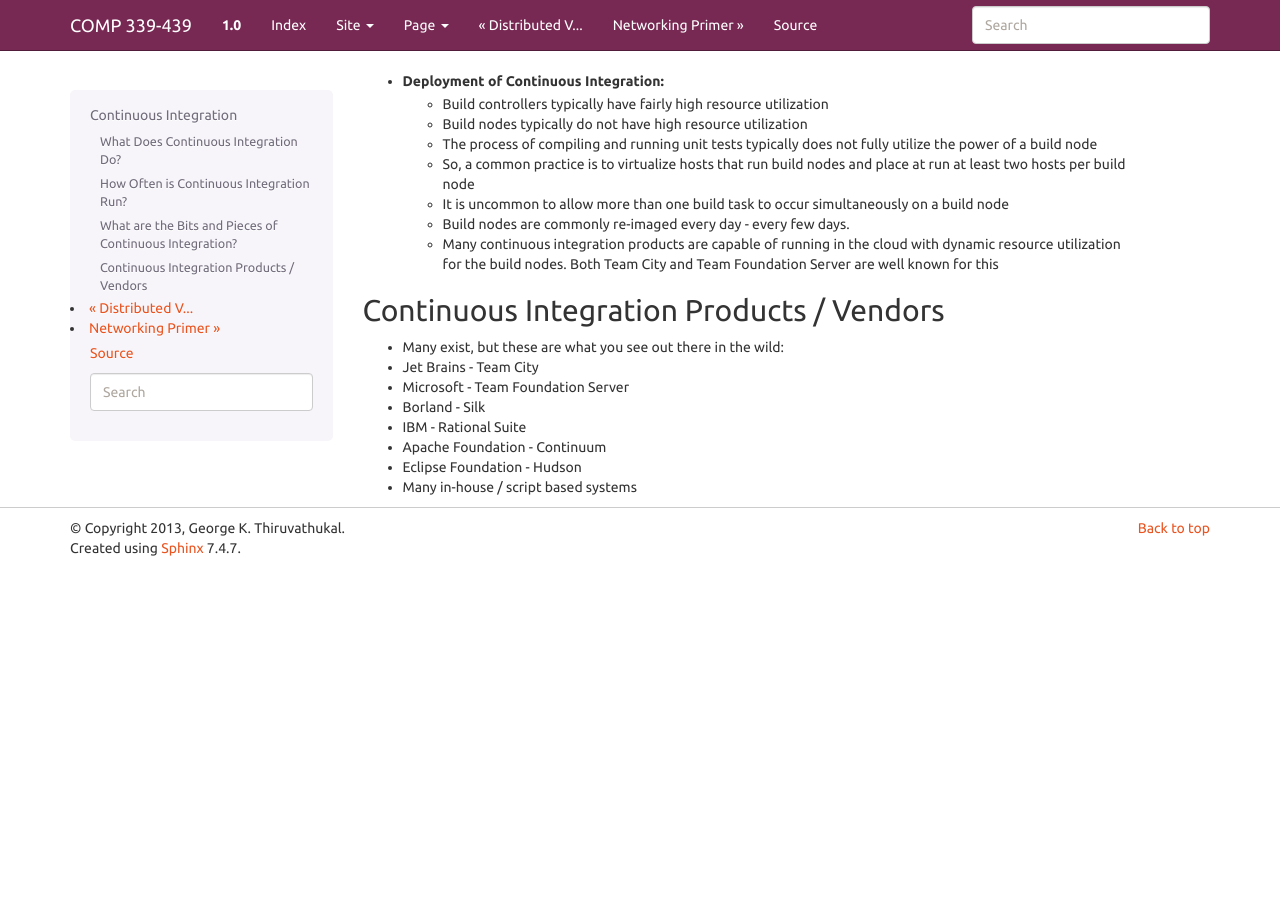
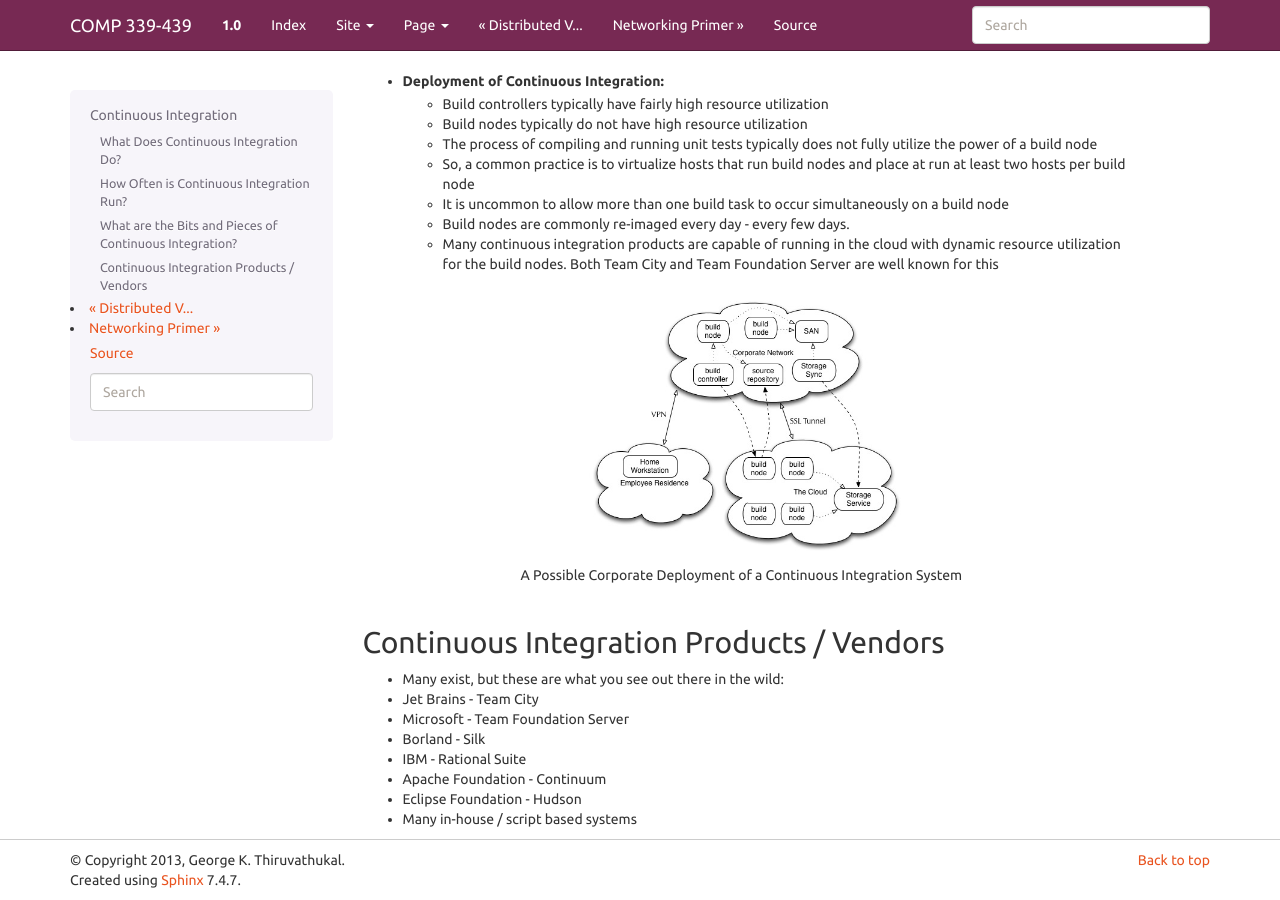
Before and after one commit to LoyolaChicagoBooks/distributedsystems, a Sphinx documentation site: the page built from source/ci.rst, in a window 1280 px wide and 900 px high, scrolled down 903 px. Built offline with Sphinx 7.4.7, drawn with Linux system fonts in a browser that asks for light colours; before the commit the page ends 1471 px from its top, so only the background shows below that.

Commit message:
added diagram

```diff
--- a/source/ci.rst
+++ b/source/ci.rst
@@ -48,6 +48,11 @@
 	- Many continuous integration products are capable of running in the cloud with dynamic resource utilization for the build nodes. Both Team City and Team Foundation Server are well known for this
 
 
+.. figure:: figures/ci/ci_system.jpg
+   :scale: 60 %
+
+   A Possible Corporate Deployment of a Continuous Integration System
+
 Continuous Integration Products / Vendors
 -----------------------------------------
 
```
